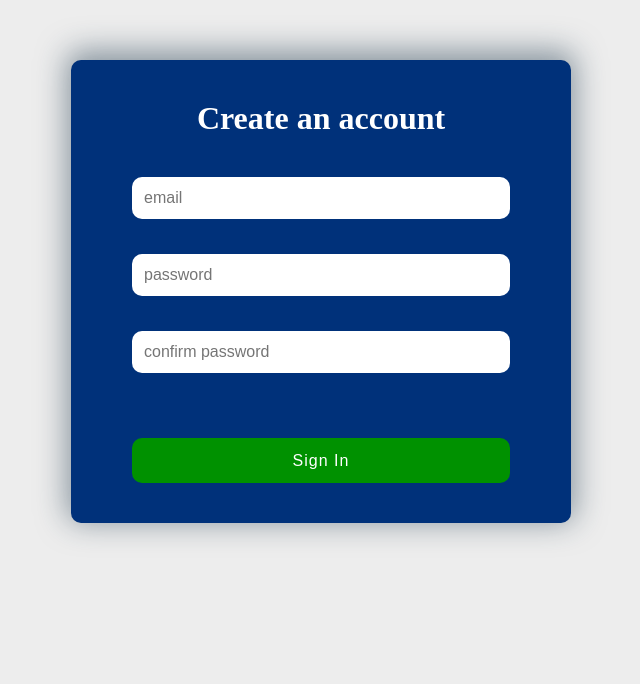
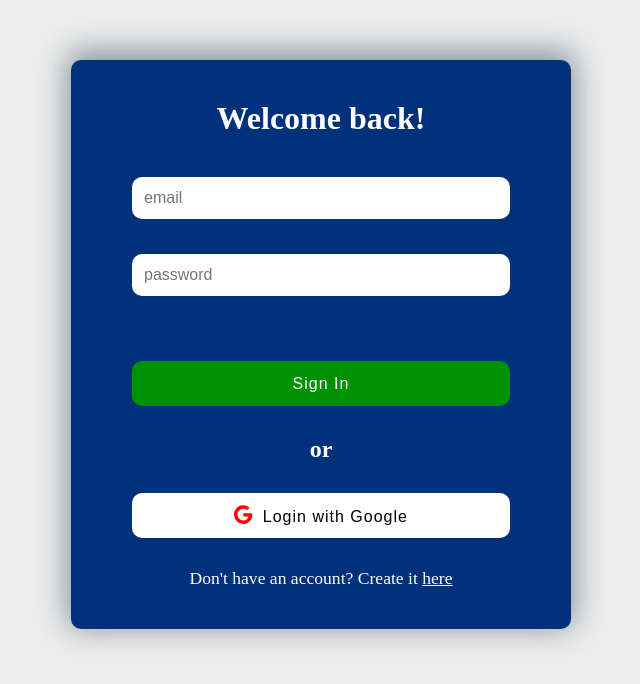
Before and after one commit to Drummer143/support-chat-WIP, a React (Create React App) app: page / in a window 1280 px wide. Shown: the top 684 px of the page, without its empty margins (319-959 px from the left). Built offline with nearby package versions, Linux system fonts and the light colour scheme.

Commit message:
feat: add authentification routing

```diff
--- a/package.json
+++ b/package.json
@@ -16,6 +16,7 @@
     "react": "^18.1.0",
     "react-dom": "^18.1.0",
     "react-redux": "^8.0.2",
+    "react-router-dom": "^6.3.0",
     "react-scripts": "5.0.1",
     "redux-saga": "^1.1.3",
     "web-vitals": "^2.1.4",
--- a/src/components/App/App.js
+++ b/src/components/App/App.js
@@ -1,19 +1,23 @@
 import React from 'react';
 import { Provider } from 'react-redux';
+import { BrowserRouter } from 'react-router-dom';
 
-import SignInForm from '../SignInForm/SignInForm';
-import SignUpForm from '../SignUpForm/SignUpForm';
+
 import store from './../../redux/store';
 
 import styles from './App.module.css';
+import AuthRouter from '../AuthRouter/AuthRouter';
 
 function App() {
+
   return (
-    <Provider store={store}>
-      <div className={styles.wrapper}>
-        <SignUpForm />
-      </div>
-    </Provider>
+    <BrowserRouter>
+      <Provider store={store}>
+        <div className={styles.wrapper}>
+          <AuthRouter />
+        </div>
+      </Provider>
+    </BrowserRouter>
   );
 }
 
--- /dev/null
+++ b/src/components/AuthRouter/AuthRouter.js
@@ -0,0 +1,29 @@
+import { useSelector, useDispatch } from 'react-redux';
+import { auth } from './../../firebase';
+import { Routes, Route } from 'react-router-dom';
+
+import SignInForm from '../SignInForm/SignInForm';
+import SignUpForm from '../SignUpForm/SignUpForm';
+import { signOut } from '../../redux/actions/actions';
+
+function AuthRouter() {
+    const dispatch = useDispatch();
+    const user = useSelector(state => state.authReducer.user)
+
+    return user ? (
+        <div>
+            {console.log(user)}
+            <p>{user.email}</p>
+            <button onClick={() => { dispatch(signOut()) }}>Sign Out</button>
+        </div>
+
+    ) : (
+        <Routes>
+            <Route path="/" element={<SignInForm />} />
+            <Route path="/sign-in" element={<SignInForm />} />
+            <Route path="/sign-up" element={<SignUpForm />} />
+        </Routes>
+    );
+}
+
+export default AuthRouter;
--- a/src/components/SignInForm/SignInForm.js
+++ b/src/components/SignInForm/SignInForm.js
@@ -53,6 +53,8 @@ function SignInForm() {
                         className={`${styles.button} ${styles.googleButton}`}
                         onClick={ () => dispatch(signInGoogleRequest()) }
                     ><FontAwesomeIcon icon={faGoogle} className={styles.icon}/> Login with Google</button>
+
+                    <p className={styles.authRedirect}>Don't have an account? Create it <a href="sign-up" target="_self" className={styles.link}>here</a></p>
                 </Form>
             </Formik>
         </div>
--- a/src/components/SignInForm/SignInForm.module.css
+++ b/src/components/SignInForm/SignInForm.module.css
@@ -105,3 +105,16 @@
     font-size: 1.2rem;
     margin-right: 5px;
 }
+
+.authRedirect {
+    font-size: 1.1rem;
+}
+
+.link {
+    color: #fff;
+}
+
+.link:hover {
+    text-decoration: none;
+    color: #f2f2f2;
+}
--- a/src/components/SignUpForm/SignUpForm.js
+++ b/src/components/SignUpForm/SignUpForm.js
@@ -52,7 +52,9 @@ function SignUpForm() {
 
                     <div className={styles.authError}>{error ? handleAuthError(error) : ''}</div>
 
-                    <button type='submit' className={`${styles.button} ${styles.submitButton}`}>Sign In</button>
+                    <button type='submit' className={`${styles.button} ${styles.submitButton}`}>Submit</button>
+
+                    <p className={styles.authRedirect}>Already have an account? Login <a href="sign-in" target="_self" className={styles.link}>here</a></p>
                 </Form>
             </Formik>
         </div>
--- a/src/components/SignUpForm/SignUpForm.module.css
+++ b/src/components/SignUpForm/SignUpForm.module.css
@@ -105,3 +105,16 @@
     font-size: 1.2rem;
     margin-right: 5px;
 }
+
+.authRedirect {
+    font-size: 1.1rem;
+}
+
+.link {
+    color: #fff;
+}
+
+.link:hover {
+    text-decoration: none;
+    color: #f2f2f2;
+}
--- a/src/redux/actions/actions.js
+++ b/src/redux/actions/actions.js
@@ -3,9 +3,11 @@ export const FETCH_LOGIN_GOOGLE_REQUEST = 'FETCH_LOGIN_GOOGLE_REQUEST';
 export const FETCH_SIGN_UP_REQUEST = 'FETCH_SIGN_UP_REQUEST';
 export const FETCH_AUTH_SUCCESS = 'FETCH_LOGIN_AUTH_SUCCESS';
 export const FETCH_AUTH_FAILURE = 'FETCH_LOGIN_AUTH_FAILURE';
+export const FETCH_SIGN_OUT = 'FETCH_SIGN_OUT';
 
 export const signInEmailRequest = ({email, password}) => { return { type: FETCH_LOGIN_EMAIL_REQUEST, email, password }};
 export const signInGoogleRequest = () => { return { type: FETCH_LOGIN_GOOGLE_REQUEST }};
 export const signUpEmailRequest = ({email, password}) => { return { type: FETCH_SIGN_UP_REQUEST, email, password }};
 export const authSuccess = () => { return { type: FETCH_AUTH_SUCCESS }};
 export const authFailure = (error) => { return { type: FETCH_AUTH_FAILURE, error }};
+export const signOut = () => { return {type: FETCH_SIGN_OUT }};
--- a/src/redux/reducers/authReducer.js
+++ b/src/redux/reducers/authReducer.js
@@ -1,5 +1,5 @@
 import defaultState from '../defaultState';
-import { FETCH_AUTH_FAILURE, FETCH_AUTH_SUCCESS, FETCH_LOGIN_EMAIL_REQUEST, FETCH_LOGIN_GOOGLE_REQUEST } from '../actions/actions';
+import { FETCH_AUTH_FAILURE, FETCH_AUTH_SUCCESS, FETCH_LOGIN_EMAIL_REQUEST, FETCH_LOGIN_GOOGLE_REQUEST, FETCH_SIGN_OUT } from '../actions/actions';
 import { auth } from '../../firebase';
 
 const AuthReducer = (state = defaultState, action) => {
@@ -11,12 +11,14 @@ const AuthReducer = (state = defaultState, action) => {
                 user: false,
                 error: ''
             };
+
         case FETCH_AUTH_SUCCESS:
             return {
                 requesting: false,
                 user: auth.currentUser,
                 error: '',
             };
+
         case FETCH_AUTH_FAILURE:
             return {
                 requesting: false,
@@ -24,6 +26,9 @@ const AuthReducer = (state = defaultState, action) => {
                 error: action.error
             };
 
+        case FETCH_SIGN_OUT:
+            return defaultState;
+
         default: return state;
     };
 }
--- a/src/redux/sagas/authSaga.js
+++ b/src/redux/sagas/authSaga.js
@@ -1,7 +1,7 @@
 import { call, put, takeLatest } from 'redux-saga/effects';
 import { createUserWithEmailAndPassword, signInWithEmailAndPassword, signInWithPopup } from 'firebase/auth';
 
-import { authSuccess, authFailure, FETCH_LOGIN_EMAIL_REQUEST, FETCH_LOGIN_GOOGLE_REQUEST, FETCH_SIGN_UP_REQUEST } from '../actions/actions';
+import { authSuccess, authFailure, FETCH_LOGIN_EMAIL_REQUEST, FETCH_LOGIN_GOOGLE_REQUEST, FETCH_SIGN_UP_REQUEST, FETCH_SIGN_OUT } from '../actions/actions';
 import { auth, provider } from '../../firebase';
 
 function* workerSignInWithEmail(action) {
@@ -32,10 +32,15 @@ function* workerSignUpWithEmail(action) {
     }
 }
 
+function* workerSignOut() {
+        yield auth.signOut();
+}
+
 function* watcherAuth() {
     yield takeLatest(FETCH_LOGIN_EMAIL_REQUEST, workerSignInWithEmail);
     yield takeLatest(FETCH_LOGIN_GOOGLE_REQUEST, workerSignInWithGoogle);
     yield takeLatest(FETCH_SIGN_UP_REQUEST, workerSignUpWithEmail);
+    yield takeLatest(FETCH_SIGN_OUT, workerSignOut);
 }
 
 export default watcherAuth;
```
Also changed, not shown: 1 other file (tests, documents, lock files or other folders).
